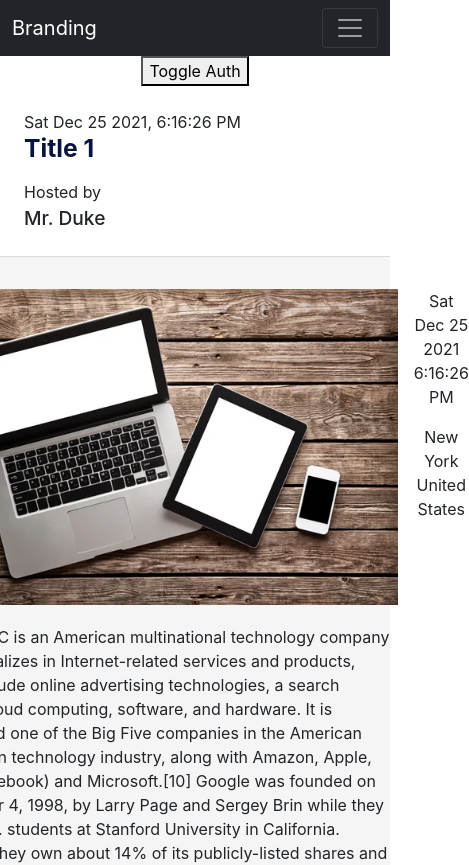
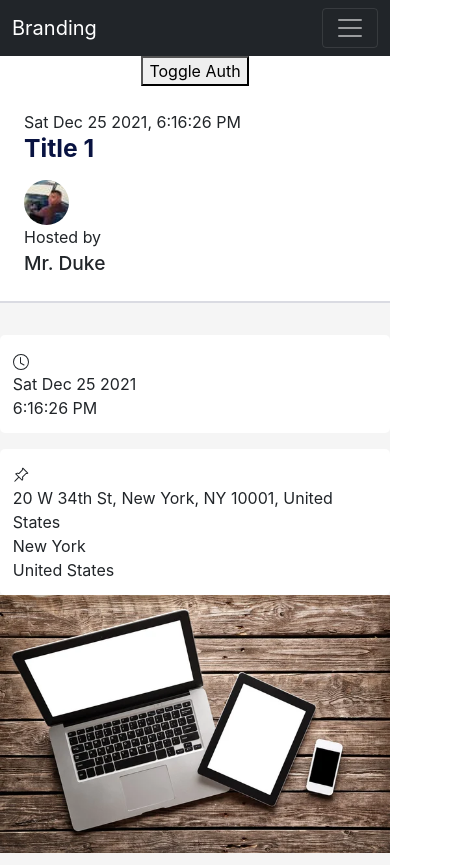
Before and after one commit to cruedo/Eventor, a React (Create React App) app in the folder frontend/: page /events/1 in a window 390 px wide. Shown: the top 865 px of the page, 469 px wide, since content can reach past the window. Built offline with nearby package versions, Linux system fonts and the light colour scheme.

Commit message:
Organized the EventDetail page into its own folder

```diff
--- a/frontend/src/App.js
+++ b/frontend/src/App.js
@@ -1,7 +1,7 @@
 import './App.css';
 import { BrowserRouter, Navigate, Outlet, Route, Routes } from 'react-router-dom';
 import { Bar, Foo, Home } from './components/Home';
-import EventDetail from './components/EventDetail';
+import EventDetail from './components/EventDetail/EventDetail';
 import Login from './components/Login';
 import { useDispatch, useSelector } from 'react-redux'
 import { updateAuth } from './features/auth'
--- a/frontend/src/styles/EventDetail.css
+++ b/frontend/src/components/EventDetail/EventDetail.css
@@ -11,8 +11,9 @@
 }
 
 img {
-    max-width: 100%;
-    max-height: 100%;
+    /* max-width: 100%;
+    max-height: 100%; */
+    width: 100%;
 }
 
 .no-mar {
@@ -21,6 +22,14 @@ img {
 
 .title-div {
     margin-bottom: 1rem;
+}
+
+.dp {
+    width: 45px;
+    height: 45px;
+}
+.dpp {
+    border-radius: 100%;
 }
 
 .font-bold {
@@ -33,7 +42,7 @@ img {
     width: 100%;
     text-align: left;
     background-color: white;
-    border-bottom: 1px solid rgba(9, 19, 65, 0.15);
+    border-bottom: 2px solid rgba(9, 19, 65, 0.15);
 }
 
 .hoster {
@@ -51,16 +60,17 @@ img {
 }
 
 .right-detail {
-    max-width: 25rem;
+    /* max-width: 25rem; */
     width: 25rem;
-    height: 75rem;
+    /* height: 75rem; */
     margin-left: 1rem;
+    text-align: left;
 }
 
 .main-detail {
-    display: flex;
+    /* display: flex;
     align-items: flex-start;
-    flex-direction: row;
+    flex-direction: row; */
     margin-top: 2rem;
 }
 
@@ -72,3 +82,24 @@ img {
 .address {
     margin-top: 1rem;
 }
+
+.right-card {
+    padding: 0.8rem;
+}
+
+.lrmq {
+    display: flex;
+    flex-direction: row;
+    align-items: flex-start;
+    /* flex-wrap: wrap; */
+}
+
+@media only screen and (max-width: 800px) {
+    .lrmq {
+      flex-direction: column-reverse;
+    }
+    .right-detail {
+        width: 100%;
+        margin: auto;
+    }
+}
--- a/frontend/src/components/EventDetail.js
+++ b/frontend/src/components/EventDetail/EventDetail.js
@@ -1,6 +1,8 @@
 import { useParams } from "react-router-dom"
-import "../styles/EventDetail.css"
-import imag from "../static/stock-media.jpg"
+import "./EventDetail.css"
+import imag from "../../static/stock-media.jpg"
+import RightDetail from "./RightDetail"
+import dp from "../../static/dp.jpg"
 
 export default function EventDetail(props) {
 
@@ -31,6 +33,7 @@ export default function EventDetail(props) {
         <div className="event-container">
 
             <div className="title">
+                <div style={{margin: "auto", maxWidth: "1120px"}}>
                     <div>
                         {/* Event Details (date, time, fee, capacity, city, country) */}
                         {Event.createDate.toDateString()},  {Event.createDate.toLocaleTimeString()}
@@ -38,13 +41,19 @@ export default function EventDetail(props) {
                     <div className="title-div no-mar">
                         <h2 className="font-bold">{Event.title} {id}</h2>
                     </div>
-                    <div>Hosted by <br/> <span className="hoster">Mr. Duke</span></div>
+                    <div>
+                        <div className="dp">
+                            <img src={dp} className="dpp"/>
+                        </div>
+                        Hosted by <br/> <span className="hoster">Mr. Duke</span></div>
                     {/* <div className="loc">{Event.city}, {Event.country}</div> */}
+                </div>
+
             </div>
 
-            <div style={{display: "flex", "align-items": "center", "flex-direction": "column"}}>
+            <div style={{maxWidth: "1120px", margin: "auto"}}>
+                <div className="main-detail lrmq">
 
-                <div className="main-detail">
 
                     <div className="left-detail">
                         <div className="image-div">
@@ -57,20 +66,11 @@ export default function EventDetail(props) {
 
                         <div><h3>{Event.participants}</h3></div>
                         <div><h3>{Event.comments}</h3></div>
-
                     </div>
 
-                    <div className="right-detail">
-                        <div className="time-dur-here white">
-                            {Event.startDate.toDateString()} <br/>  {Event.startDate.toLocaleTimeString()}
-                        </div>
-                        <div className="address white">
-                            {Event.city} <br/> {Event.country}
-                        </div>
-                    </div>
+                    <RightDetail/>
 
                 </div>
-
             </div>
 
         </div>
--- /dev/null
+++ b/frontend/src/components/EventDetail/RightDetail.js
@@ -0,0 +1,79 @@
+import './EventDetail.css'
+
+export default function RightDetail() {
+    let now = new Date()
+    let later = now
+    later.setDate(later.getDate() + 2)
+    let Event = {
+        title: "Title",
+        description: `Google LLC is an American multinational technology company that specializes in Internet-related services and products, which include online advertising technologies, a search engine, cloud computing, software, and hardware. It is considered one of the Big Five companies in the American information technology industry, along with Amazon, Apple, Meta (Facebook) and Microsoft.[10]
+
+        Google was founded on September 4, 1998, by Larry Page and Sergey Brin while they were Ph.D. students at Stanford University in California. Together they own about 14% of its publicly-listed shares and control 56% of the stockholder voting power through super-voting stock. The company went public via an initial public offering (IPO) in 2004. In 2015, Google was reorganized as a wholly-owned subsidiary of Alphabet Inc.. Google is Alphabet's largest subsidiary and is a holding company for Alphabet's Internet properties and interests. Sundar Pichai was appointed CEO of Google on October 24, 2015, replacing Larry Page, who became the CEO of Alphabet. On December 3, 2019, Pichai also became the CEO of Alphabet.[11]
+
+        In 2021, the Alphabet Workers Union was founded, mainly composed of Google employees.[12]
+
+        The company's rapid growth since incorporation has included products, acquisitions, and partnerships beyond Google's core search engine, (Google Search). It offers services designed for work and productivity (Google Docs, Google Sheets, and Google Slides), email (Gmail), scheduling and time management (Google Calendar), cloud storage (Google Drive), instant messaging and video chat (Google Duo, Google Chat, and Google Meet), language translation (Google Translate), mapping and navigation (Google Maps, Waze, Google Earth, and Street View), podcast hosting (Google Podcasts), video sharing (YouTube), blog publishing (Blogger), note-taking (Google Keep and Jamboard), and photo organizing and editing (Google Photos). The company leads the development of the Android mobile operating system, the Google Chrome web browser, and Chrome OS (a lightweight, proprietary operating system based on the free and open-source Chromium OS operating system). Google has moved increasingly into hardware; from 2010 to 2015, it partnered with major electronics manufacturers in the production of its Google Nexus devices, and it released multiple hardware products in 2016, including the Google Pixel line of smartphones, Google Home smart speaker, Google Wifi mesh wireless router. Google has also experimented with becoming an Internet carrier (Google Fiber and Google Fi).
+
+        Google.com is the most visited website worldwide. Several other Google-owned websites also are on the list of most popular websites, including YouTube and Blogger.[13] On the list of most valuable brands, Google is ranked second by Forbes[14] and fourth by Interbrand.[15] It has received significant criticism involving issues such as privacy concerns, tax avoidance, censorship, search neutrality, antitrust and abuse of its monopoly position.`,
+        comments: "Comments Section",
+        participants: "Participants List",
+        createDate: now,
+        startDate: later,
+        city: "New York",
+        country: "United States"
+    }
+
+    return (
+        <div className="right-detail">
+
+
+
+
+
+
+
+
+
+
+
+
+            <div className="right-card white">
+                <div>
+                    <svg xmlns="http://www.w3.org/2000/svg" width="16" height="16" fill="currentColor" class="bi bi-clock" viewBox="0 0 16 16">
+                        <path d="M8 3.5a.5.5 0 0 0-1 0V9a.5.5 0 0 0 .252.434l3.5 2a.5.5 0 0 0 .496-.868L8 8.71V3.5z"/>
+                        <path d="M8 16A8 8 0 1 0 8 0a8 8 0 0 0 0 16zm7-8A7 7 0 1 1 1 8a7 7 0 0 1 14 0z"/>
+                    </svg>
+                </div>
+                <div>
+                    {Event.startDate.toDateString()} <br/>  {Event.startDate.toLocaleTimeString()}
+                </div>
+            </div>
+
+
+
+
+
+
+
+
+
+
+
+
+
+
+
+            <div className="address white right-card">
+                <div>
+                    <svg xmlns="http://www.w3.org/2000/svg" width="16" height="16" fill="currentColor" class="bi bi-pin-angle" viewBox="0 0 16 16">
+                        <path d="M9.828.722a.5.5 0 0 1 .354.146l4.95 4.95a.5.5 0 0 1 0 .707c-.48.48-1.072.588-1.503.588-.177 0-.335-.018-.46-.039l-3.134 3.134a5.927 5.927 0 0 1 .16 1.013c.046.702-.032 1.687-.72 2.375a.5.5 0 0 1-.707 0l-2.829-2.828-3.182 3.182c-.195.195-1.219.902-1.414.707-.195-.195.512-1.22.707-1.414l3.182-3.182-2.828-2.829a.5.5 0 0 1 0-.707c.688-.688 1.673-.767 2.375-.72a5.922 5.922 0 0 1 1.013.16l3.134-3.133a2.772 2.772 0 0 1-.04-.461c0-.43.108-1.022.589-1.503a.5.5 0 0 1 .353-.146zm.122 2.112v-.002.002zm0-.002v.002a.5.5 0 0 1-.122.51L6.293 6.878a.5.5 0 0 1-.511.12H5.78l-.014-.004a4.507 4.507 0 0 0-.288-.076 4.922 4.922 0 0 0-.765-.116c-.422-.028-.836.008-1.175.15l5.51 5.509c.141-.34.177-.753.149-1.175a4.924 4.924 0 0 0-.192-1.054l-.004-.013v-.001a.5.5 0 0 1 .12-.512l3.536-3.535a.5.5 0 0 1 .532-.115l.096.022c.087.017.208.034.344.034.114 0 .23-.011.343-.04L9.927 2.028c-.029.113-.04.23-.04.343a1.779 1.779 0 0 0 .062.46z"/>
+                    </svg>
+                </div>
+                <div>
+                    20 W 34th St, New York, NY 10001, United States<br/>
+                    {Event.city} <br/> {Event.country}
+                </div>
+            </div>
+        </div>
+    )
+}
```
Also changed, not shown: frontend/src/static/dp.jpg (added).
